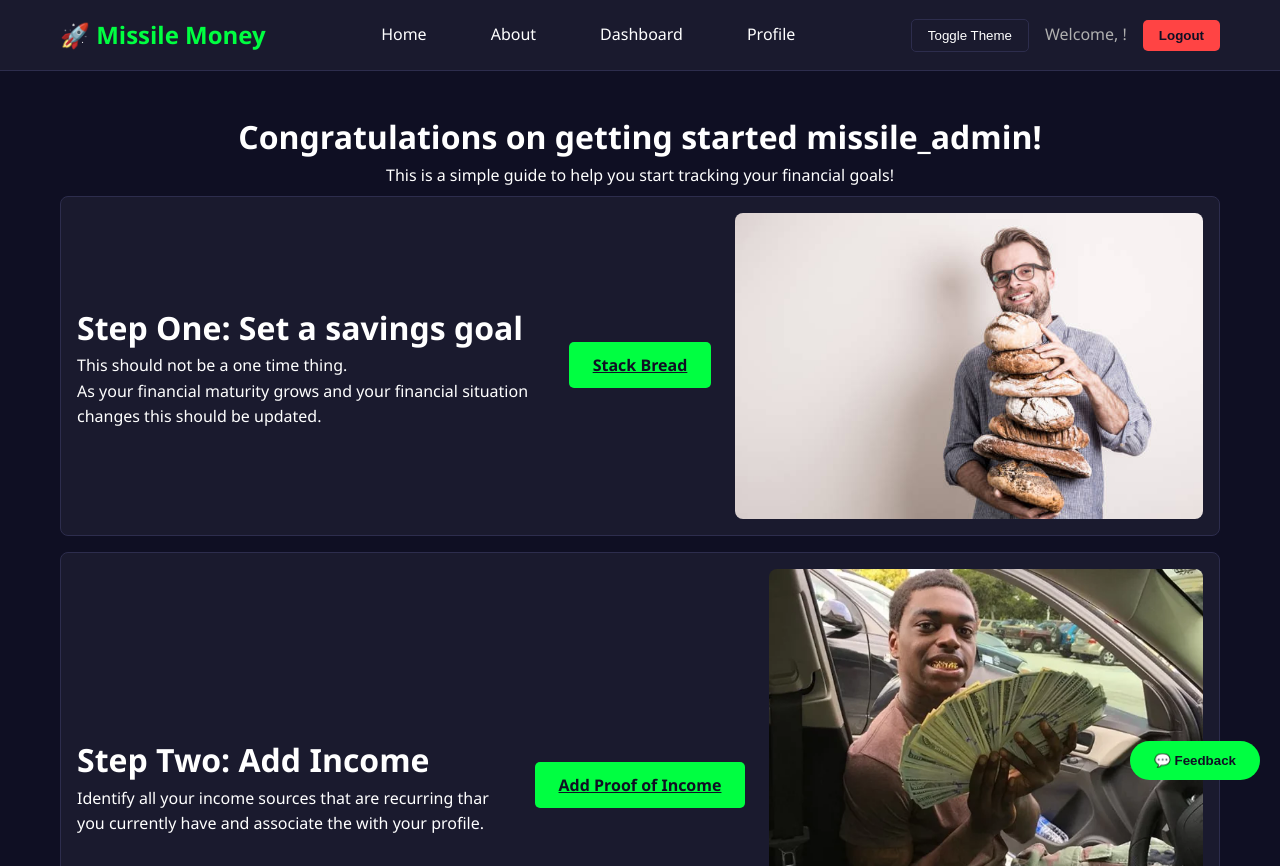
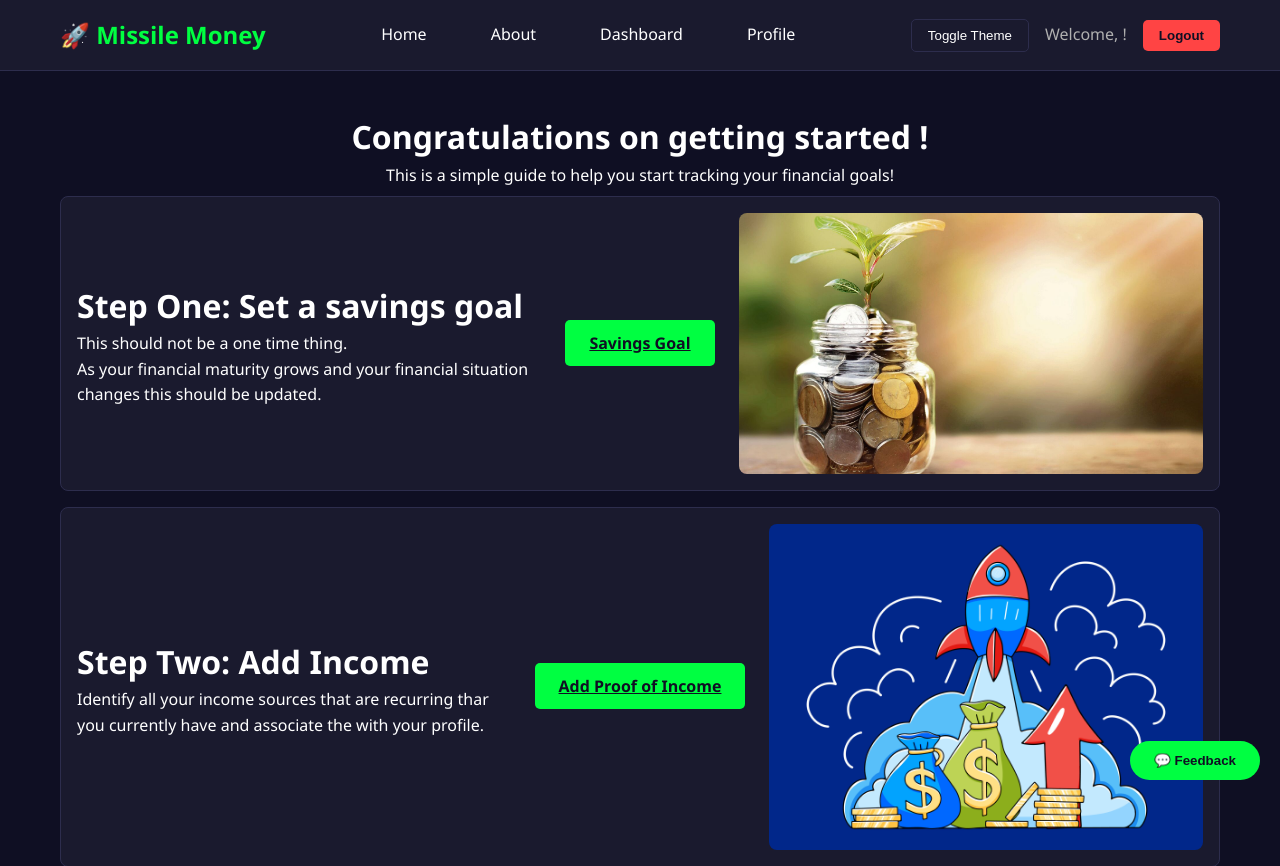
Before and after one commit to joe01001010/CS3300-missile-money, a Django app: page /getting-started/ in a window 1280 px wide. Shown: the top 866 px of the page. Run offline with Django 5.2, Linux system fonts and the light colour scheme; a user stored in the database is signed in.

Commit message:
Finished ensureing the project works as expected. Will be working on documentation from here forward.

```diff
--- a/missile_money/missile_money/urls.py
+++ b/missile_money/missile_money/urls.py
@@ -47,5 +47,5 @@
     path('send_payment/', views.send_payment, name='send_payment'),
     path('getting-started/', views.start_guide, name='start_guide'),
     path('savings-goal/', views.savings_goal, name='savings_goal'),
-    path('profile/edit/', views.edit_profile, name='edit_profile'),
+    path('edit_profile/', views.edit_profile, name='edit_profile'),
 ] + static(settings.MEDIA_URL, document_root=settings.MEDIA_ROOT)
--- a/missile_money/templates/getting-started.html
+++ b/missile_money/templates/getting-started.html
@@ -7,7 +7,7 @@
 
 {% block content %}
 <div class="header" style="padding: 0.5rem 1rem;">
-    <h1 style="text-align: center;">Congratulations on getting started {{ request.user }}!</h1>
+    <h1 style="text-align: center;">Congratulations on getting started {{ request.user.first_name }}!</h1>
     <p style="text-align: center;">This is a simple guide to help you start tracking your financial goals!</p>
 </div>
 
@@ -18,7 +18,7 @@
         <p>As your financial maturity grows and your financial situation changes this should be updated.</p>
     </div>
     <div class="align-right">
-        <a href="{% url 'savings_goal' %}" class="btn">Stack Bread</a>
+        <a href="{% url 'savings_goal' %}" class="btn">Savings Goal</a>
     </div>
 
     <div class="step-image">
```
Also changed, not shown: TA-README.md (added, +1 -0 lines), missile_money/db.sqlite3, missile_money/media/profile_pics/134067737692440495_RZ3TpZK.jpg (added), missile_money/static/images/money_spread.jpg, missile_money/static/images/stacking_bread.jpg.
